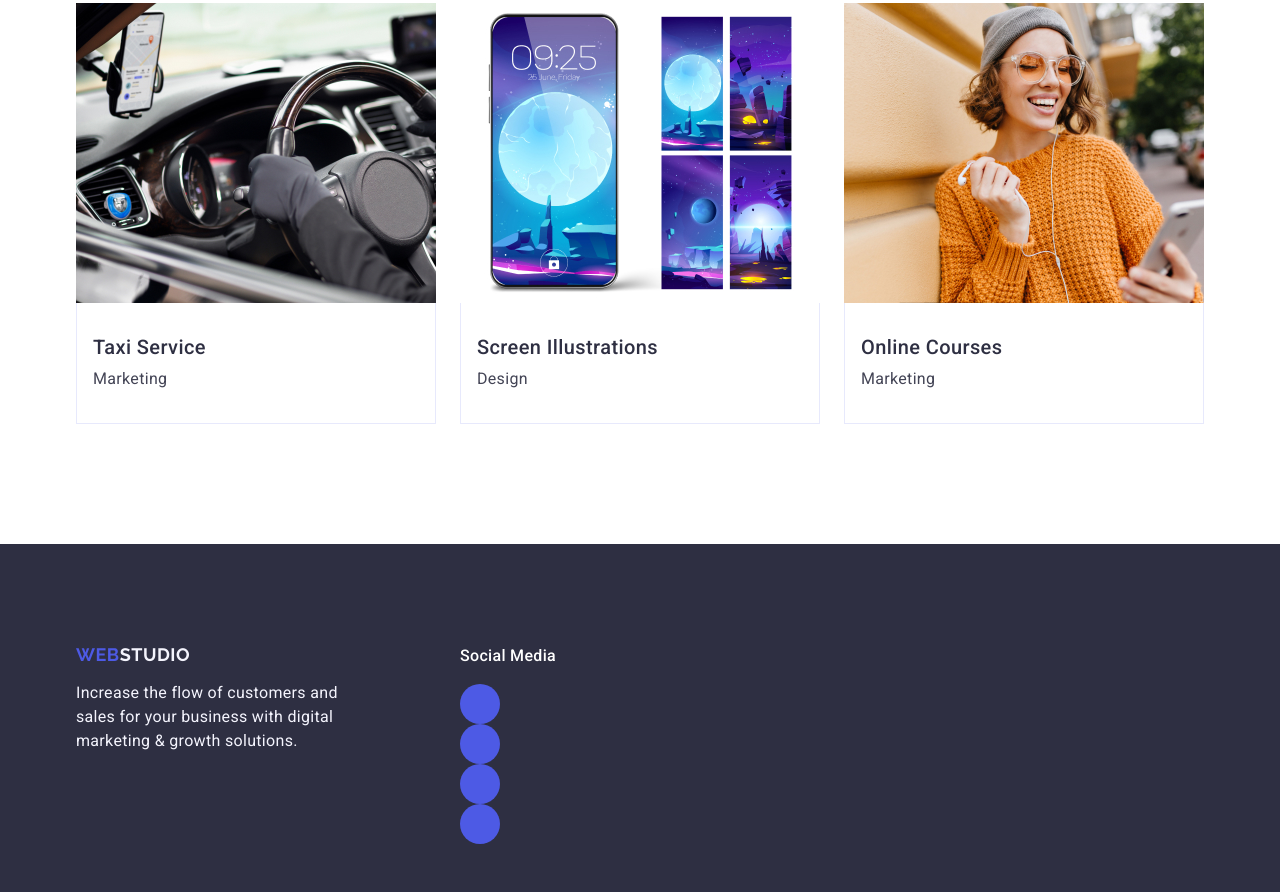
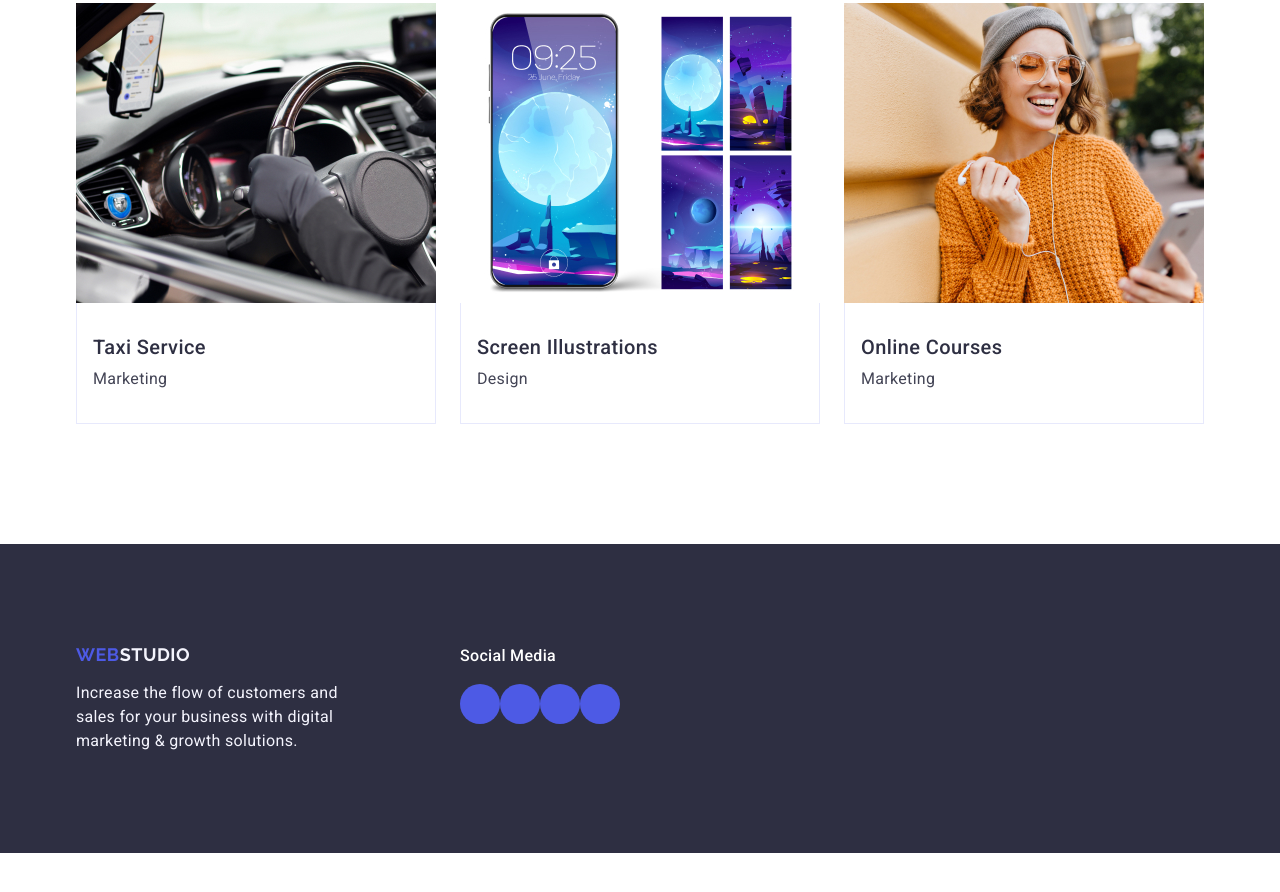
Before and after one commit to ilonkR/goit-markup-hw-04, a plain HTML site: page index.html in a window 1280 px wide. Shown: the part 2663-3555 px from the top of the page. After the commit the page ends 3516 px from the top, so only its background shows below. Drawn offline with nearby package versions, Linux system fonts and the light colour scheme.

Commit message:
Update style.css

```diff
--- a/css/style.css
+++ b/css/style.css
@@ -406,9 +406,12 @@ p{
     height: 100%;
     background-color:#4d5ae5;
     border-radius: 50%;
-    display: flex;
+    display:flex;
     align-items: center;
     justify-content: center;
+}
+.social-media-footer-list{
+    display: flex;
 }
 .social-media-footer-link:hover,
 .social-media-footer-link:focus{
```
